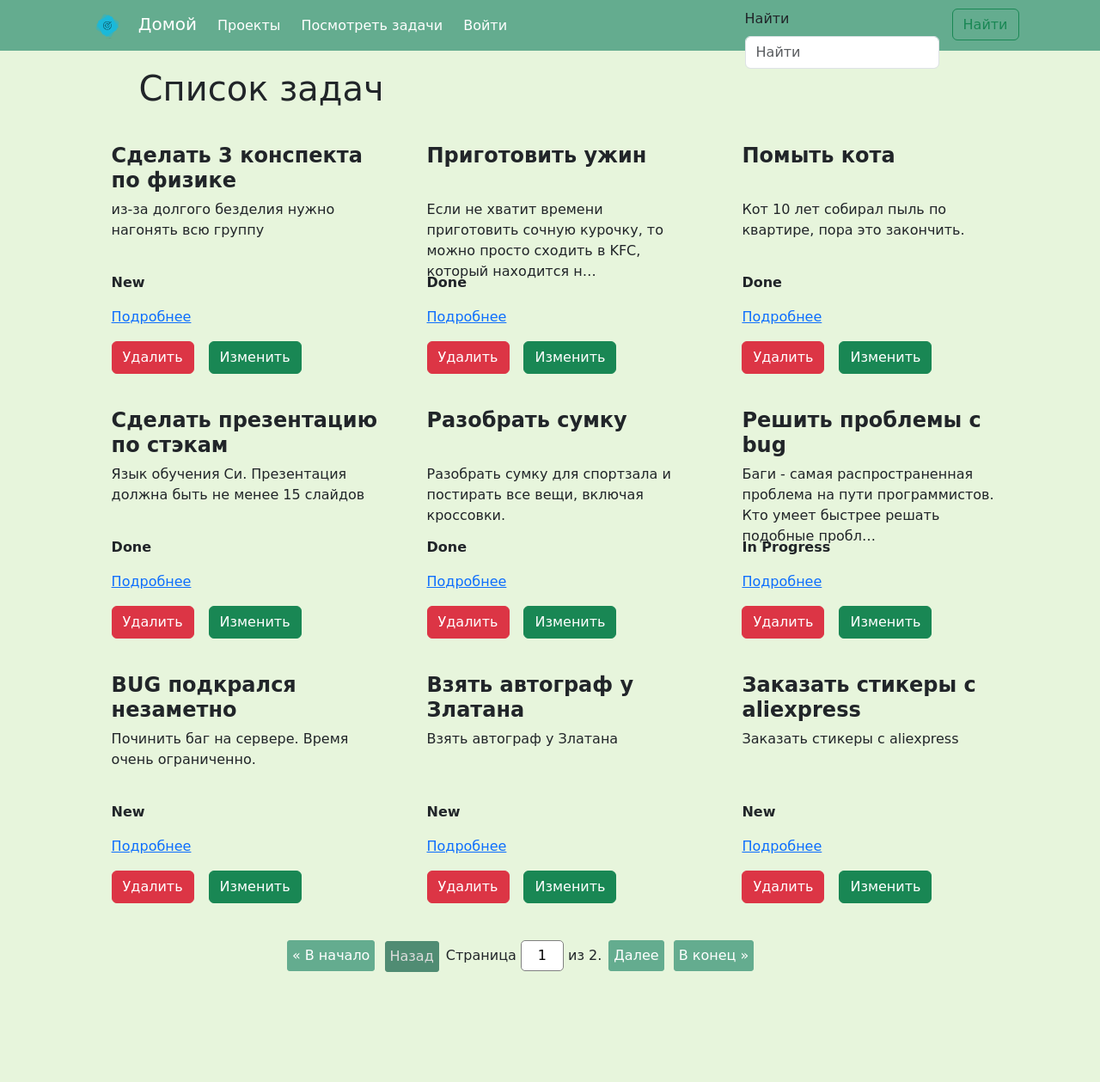
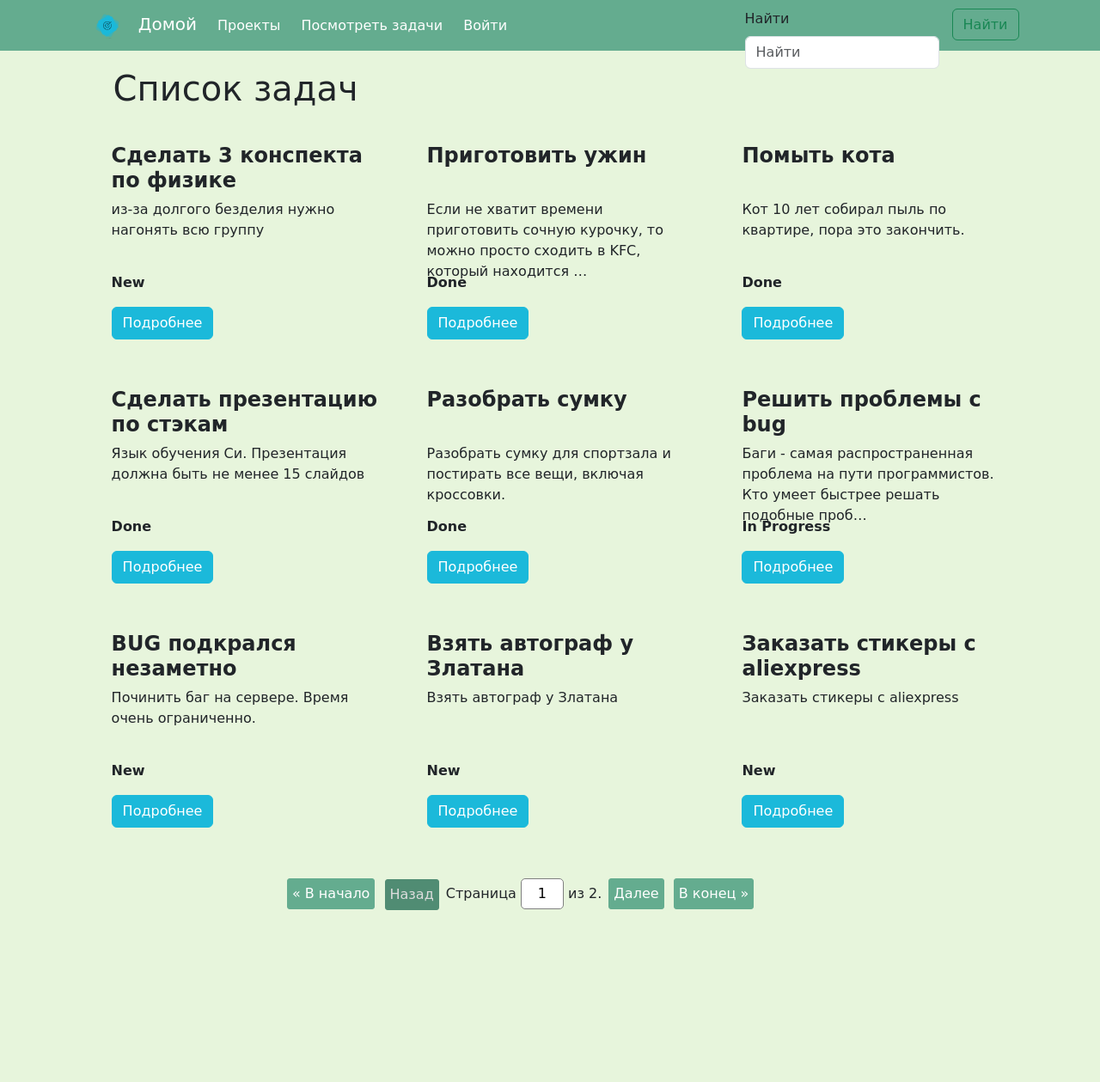
Before and after one commit to TagleD/homework_61_gleb_tarakanov, a Django app: page /tasks in a window 1280 px wide. Shown: the whole page at 86% size. Run offline with Django 4.2, Linux system fonts and the light colour scheme; data comes from the database, SQL or seed files in the repository; some libraries are stand-ins or nearby versions; some web fonts are replaced.

Commit message:
Переделана страница задач и детального просомтра задач. Теперь кнопки изменения и удаления доступны только авторизованным пользователям. Переделаны стили для кнопки "Подробнее". Теперь она находится в одном row с кнопками "Изменить" и "Удалить".

```diff
--- a/source/static/css/style.css
+++ b/source/static/css/style.css
@@ -160,8 +160,12 @@ button {
 }
 
 .project-description {
-    padding-left: 60px;
+    padding-left: 29px;
     margin-top: -23px;
     margin-bottom: 50px;
     font-size: 20px;
 }
+
+.project-task-name-left{
+    padding-left: 10px;
+}
--- a/source/webapp/templates/project/project_detail.html
+++ b/source/webapp/templates/project/project_detail.html
@@ -22,7 +22,7 @@
     <div class="container main-container">
         <div class="row">
             <div class="col-12">
-                <h1 class="padding-left-tasks">
+                <h1 class="project-task-name-left">
                     Задачи проекта {{ project.name }}
                 </h1>
             </div>
--- a/source/webapp/templates/project/projects.html
+++ b/source/webapp/templates/project/projects.html
@@ -22,7 +22,7 @@
     <div class="container main-container">
         <div class="row">
             <div class="col">
-                <h1 class="padding-left-tasks">
+                <h1 class="project-task-name-left">
                     Список проектов
                 </h1>
             </div>
--- a/source/webapp/templates/task/task_detail.html
+++ b/source/webapp/templates/task/task_detail.html
@@ -31,11 +31,12 @@
                         {% endfor %}
                     </div>
                 {% endif %}
+                <p><b>{{ task.status }}</b></p>
                 <p>{{ task.description }}</p>
-                <p><b>{{ task.status }}</b></p>
                 <p>{{ task.ended_at }}</p>
             </div>
         </div>
+        {% if user.is_authenticated %}
             <div class="row">
                 <div class="col-1 button-margin">
                     <a href="{% url 'task_delete' task.pk %}" class='btn btn-danger '>Удалить</a>
@@ -44,5 +45,6 @@
                     <a href="{% url 'task_update' task.pk %}" class='btn btn-success'>Редактировать</a>
                 </div>
             </div>
+        {% endif %}
     </div>
 {% endblock %}
--- a/source/webapp/templates/task/tasks.html
+++ b/source/webapp/templates/task/tasks.html
@@ -16,7 +16,7 @@
     <div class="container main-container">
         <div class="row">
             <div class="col">
-                <h1 class="padding-left-tasks">
+                <h1 class="project-task-name-left">
                     Список задач
                 </h1>
             </div>
@@ -27,18 +27,29 @@
 
                     <div class="col-4 padding-left-tasks task-top">
                         <div class="row">
-                            <h4 class="title-card-height"><b>{{ task.title|truncatechars:43 }}</b></h4>
-                            <p class="description-height">{{ task.description|truncatechars:102 }}</p>
-                            <p><b>{{ task.status }}</b></p>
-                            <p><a href="{% url 'detail_view' task.pk %}">Подробнее</a></p>
+                            <div class="col-12">
+                                <h4 class="title-card-height"><b>{{ task.title|truncatechars:43 }}</b></h4>
+                            </div>
+                            <div class="col-12">
+                                <p class="description-height">{{ task.description|truncatechars:101 }}</p>
+                            </div>
+                            <div class="col-12">
+                                <p><b>{{ task.status }}</b></p>
+                            </div>
                         </div>
                         <div class="row">
                             <div class="col-4">
-                                <a href="{% url 'task_delete' task.pk %}" class='btn btn-danger'>Удалить</a>
+                                <p><a class="btn btn-primary more-button" href="{% url 'detail_view' task.pk %}">Подробнее</a>
+                                </p>
                             </div>
-                            <div class="col-3">
-                                <a href="{% url 'task_update' task.pk %}" class='btn btn-success'>Изменить</a>
-                            </div>
+                            {% if user.is_authenticated %}
+                                <div class="col-4">
+                                    <a href="{% url 'task_delete' task.pk %}" class='btn btn-danger'>Удалить</a>
+                                </div>
+                                <div class="col-3">
+                                    <a href="{% url 'task_update' task.pk %}" class='btn btn-success edit-button'>Изменить</a>
+                                </div>
+                            {% endif %}
                         </div>
                     </div>
                 {% endfor %}
```
Lines whose indentation alone changed are shown as unchanged.
